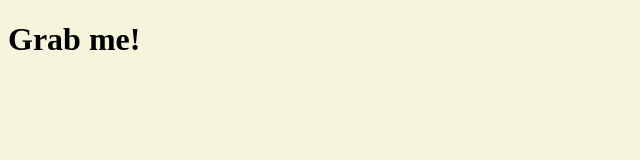
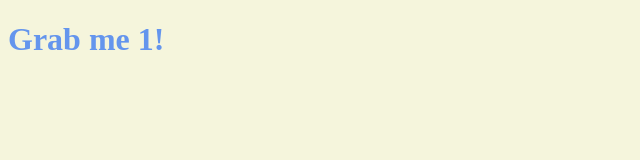
Before and after one commit to tldnr1/Nomad-Coders, a plain HTML site: page Cloning-Chrome-App-with-VanillaJS/momentum/index.html in a window 1280 px wide. Shown: the whole page, without its empty margins (0-640 px from the left). Drawn offline with Linux system fonts and the light colour scheme.

Commit message:
Add files via upload

```diff
--- a/Cloning-Chrome-App-with-VanillaJS/momentum/app.js
+++ b/Cloning-Chrome-App-with-VanillaJS/momentum/app.js
@@ -1,3 +1,15 @@
-const title = document.getElementById("title")
+const h1 = document.querySelector('div.hello:first-child h1');
 
-console.dir(title);
+function handleTitleClick() {
+    h1.classList.toggle("clicked");
+
+    /*
+    const clickedClass = "clicked";
+    if (h1.classList.contains(clickedClass)) {
+        h1.classList.remove(clickedClass);
+    } else {
+        h1.classList.add(clickedClass);
+    } */
+}
+
+h1.addEventListener("click", handleTitleClick);
--- a/Cloning-Chrome-App-with-VanillaJS/momentum/index.html
+++ b/Cloning-Chrome-App-with-VanillaJS/momentum/index.html
@@ -8,7 +8,9 @@
     <title>Momentum</title>
 </head>
 <body>
-    <h1 id="title">Grab me!</h1>
+    <div class='hello'>
+        <h1>Grab me 1!</h1>
+    </div>
     <script src='app.js'></script>
 </body>
 </html>
--- a/Cloning-Chrome-App-with-VanillaJS/momentum/style.css
+++ b/Cloning-Chrome-App-with-VanillaJS/momentum/style.css
@@ -1,3 +1,12 @@
 body {
     background-color: beige;
 }
+
+h1 {
+    color: cornflowerblue;
+    transition: color 0.5s ease-in-out;
+}
+
+.clicked {
+    color: tomato;
+}
```
Also changed, not shown: Cloning-Chrome-App-with-VanillaJS/ReadMe.md.
